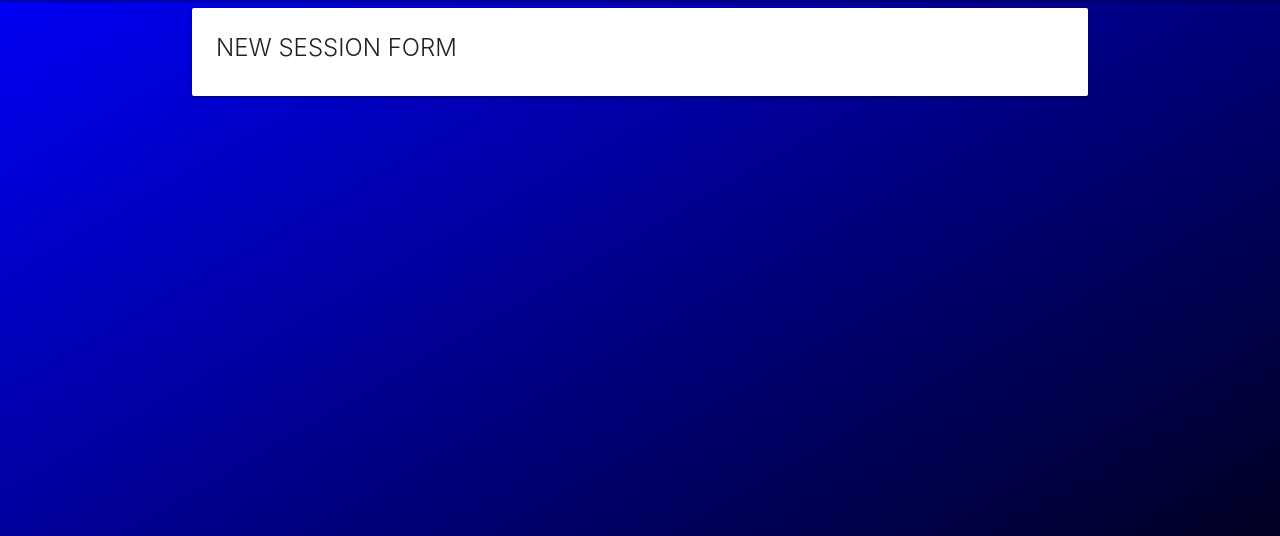
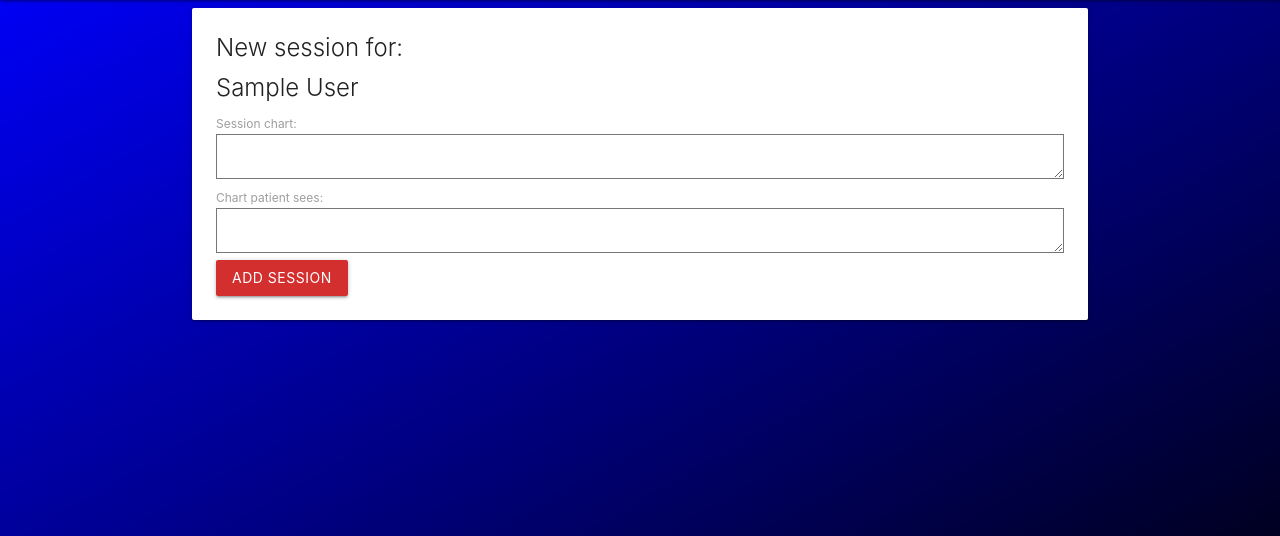
Before and after one commit to pneibaur/TheraNotes, a Django app: page /session/1/session_create/1/ in a window 1280 px wide. Shown: the part 64-600 px from the top of the page. Run offline with Django 4.2, Linux system fonts and the light colour scheme; tables that the repository leaves empty hold one stand-in row (values such as "Sample post").

Commit message:
create session form complete

```diff
--- a/main_app/templates/sessions/new_session_form.html
+++ b/main_app/templates/sessions/new_session_form.html
@@ -3,7 +3,13 @@
 
 <div class="card">
     <div class="card-content">
-        <span class="card-title">NEW SESSION FORM</span>
+        <span class="card-title">New session for: </span>
+        <span class="card-title">{{patient.user.first_name}} {{patient.user.last_name}}</span>
+        <form action="{% url 'add_new_session' therapist_id patient.user_id %}" method="post">
+            {% csrf_token %}
+            {{session_form.as_p}}
+            <input type="submit" value="Add Session" class="btn red darken-2">
+        </form>
     </div>
 </div>
 
--- a/main_app/urls.py
+++ b/main_app/urls.py
@@ -20,5 +20,5 @@ urlpatterns = [
     path("patients/<int:patient_id>/home/", views.patient_home, name='patient_home'),
     path("session/<int:user_id>/add_note/<int:session_id>/", views.add_note, name='add_note'),
     path("session/<int:therapist_id>/session_create/<int:patient_id>/", views.session_create, name='session_create'),
-    path("session/<int:therapist_id>/patient/<int:patient_id>/new_session/<int:session_id>/", views.add_new_session, name='add_new_session'),
+    path("session/<int:therapist_id>/patient/<int:patient_id>/new_session/", views.add_new_session, name='add_new_session'),
 ]
--- a/main_app/views.py
+++ b/main_app/views.py
@@ -1,3 +1,4 @@
+from hmac import new
 from multiprocessing import context
 from django.shortcuts import render, redirect
 from .forms import PatientSignupForm, CustomUserCreationForm, TherapistSignupForm, NoteForm, NewSessionForm
@@ -111,7 +112,7 @@ def patient_unassign(request, therapist_id, patient_id):
 def patient_home(request, patient_id):
     patient = Patient.objects.get(user_id=patient_id)
     therapist = patient.therapist_set.first()
-    sessions = patient.tx_session_set.all()
+    sessions = patient.tx_session_set.all().order_by('-creation_date')
     context = {"patient": patient, 'therapist': therapist, 'sessions': sessions}
     return render(request, "patient/patient_home.html", context)
 
@@ -144,15 +145,18 @@ def add_note(request, user_id, session_id):
 
 def session_create(request, therapist_id, patient_id):
     session_form = NewSessionForm()
-    context = {'session_form': session_form, 'therapist_id': therapist_id, 'patient_id': patient_id}
+    patient = Patient.objects.get(user_id=patient_id)
+    context = {'session_form': session_form, 'therapist_id': therapist_id, 'patient': patient}
     return render(request, 'sessions/new_session_form.html', context)
 
 def add_new_session(request, therapist_id, patient_id):
     form = NewSessionForm(request.POST)
+    therapist = Therapist.objects.get(user_id=therapist_id)
     if form.is_valid():
+        print("MADE IT HERE!")
         new_session = form.save(commit=False)
-        new_session.patient = patient_id
-        new_session.therapist_set.add(id=therapist_id)
+        new_session.patient = Patient.objects.get(user_id=patient_id)
         session_id = new_session.id
         new_session.save()
-    return redirect('session_detail', therapist_id=therapist_id, patient_id=patient_id, session_id=session_id)
+        therapist.session.add(new_session)
+    return redirect('session_detail', therapist_id=therapist_id, patient_id=patient_id, session_id=new_session.id)
```
Also changed, not shown: main_app/templates/sessions/session_detail.html (+8 -0 lines).
